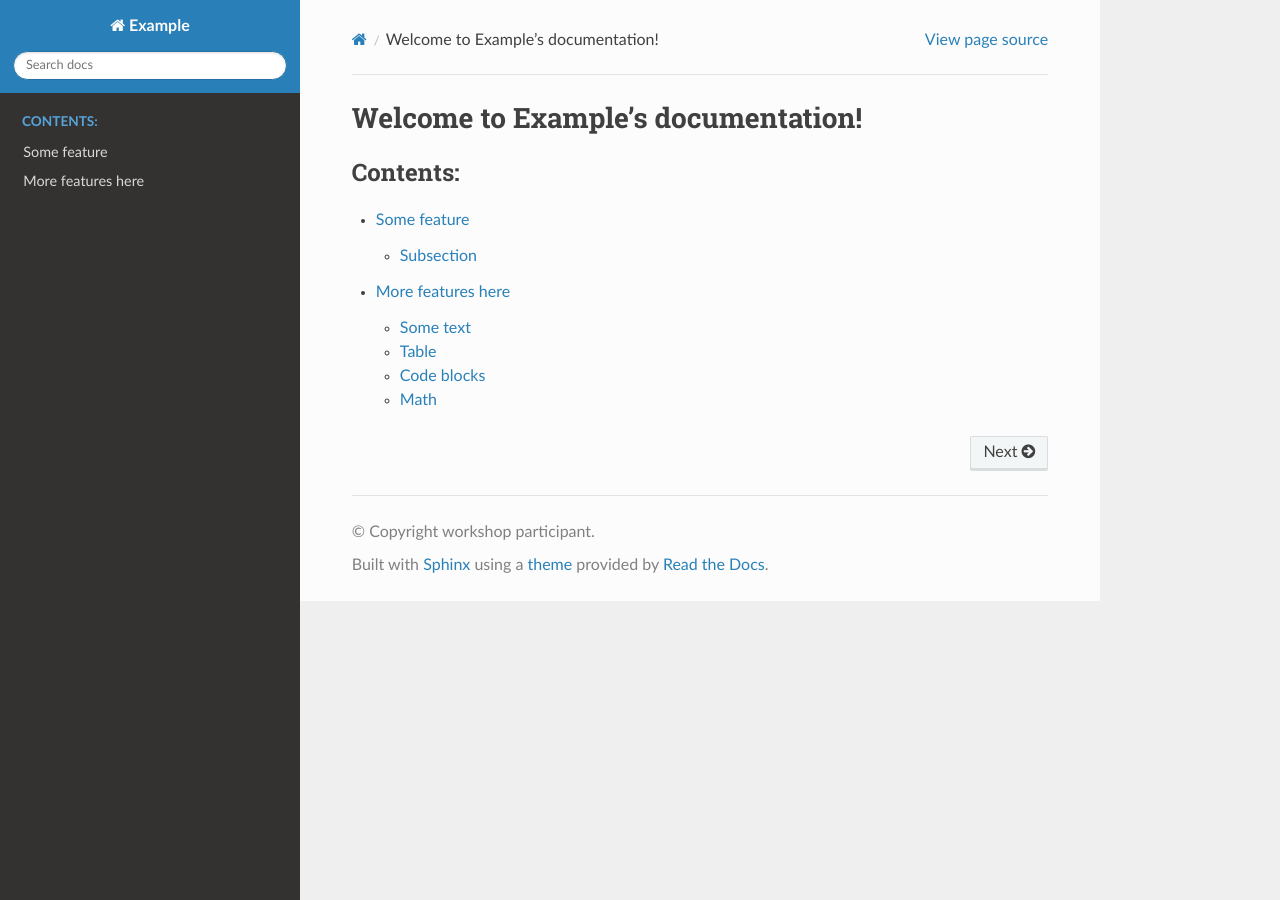
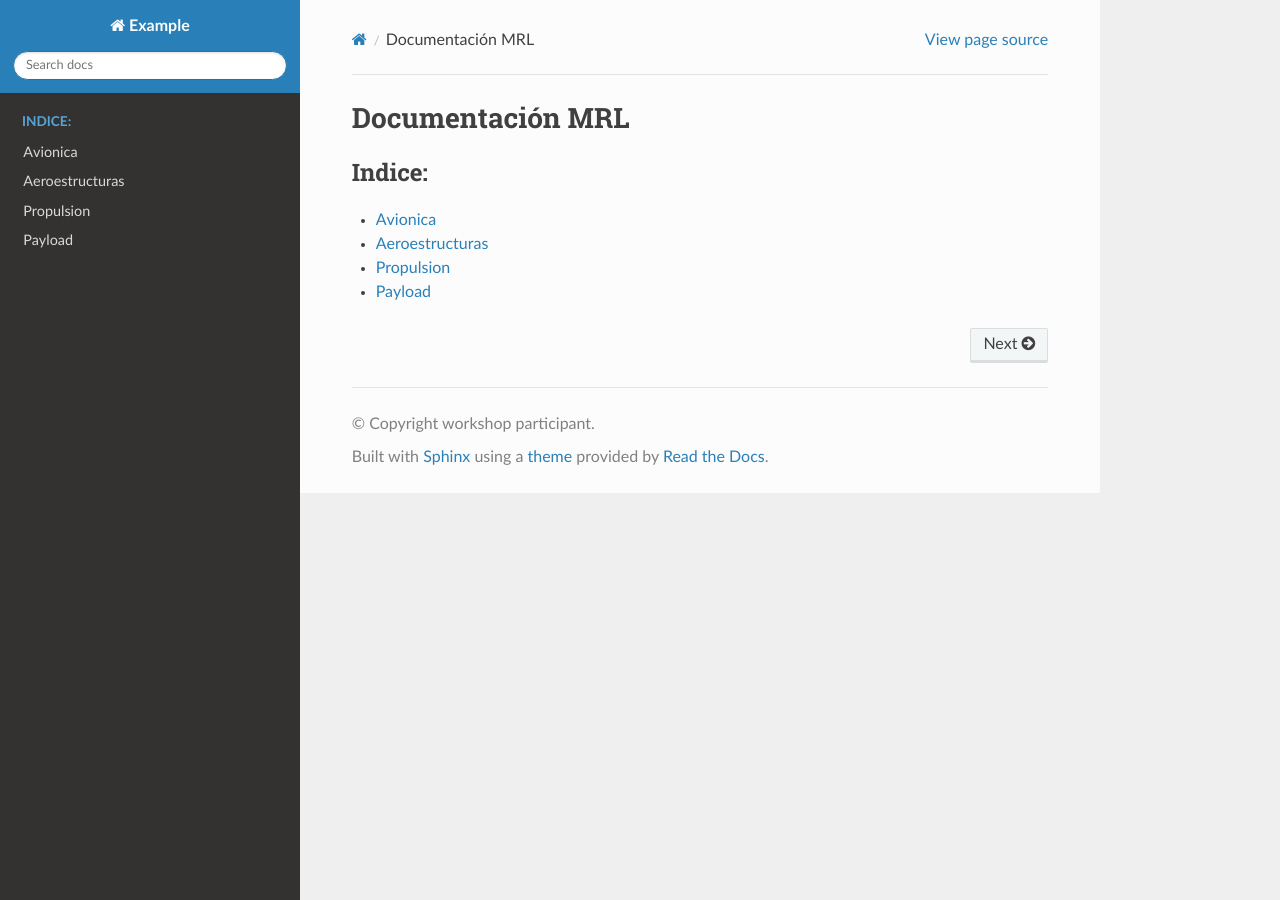
Before and after one commit to MTY-RocketLab/Docs, a Sphinx documentation site: the page built from doc/index.rst, in a window 1280 px wide. Built offline with Sphinx 7.4.7 and the Read the Docs theme 2.0.0, drawn with Linux system fonts in a browser that asks for light colours.

Commit message:
Info update, placeholders

```diff
--- /dev/null
+++ b/doc/aeroestructuras/aeroestructuras.rst
@@ -0,0 +1,4 @@
+Aeroestructuras
+===============
+
+Aquí va la doc de aeroestructuras
--- /dev/null
+++ b/doc/avionica/avionica.rst
@@ -0,0 +1,4 @@
+Avionica
+=========
+
+Aquí va la doc de avionica
--- a/doc/conf.py
+++ b/doc/conf.py
@@ -15,7 +15,7 @@ release = '0.1'
 # -- General configuration ---------------------------------------------------
 # https://www.sphinx-doc.org/en/master/usage/configuration.html#general-configuration
 
-extensions = ['myst_parser']
+extensions = ['myst_parser', 'sphinx_rtd_theme',]
 
 templates_path = ['_templates']
 exclude_patterns = ['_build', 'Thumbs.db', '.DS_Store']
@@ -24,5 +24,5 @@ exclude_patterns = ['_build', 'Thumbs.db', '.DS_Store']
 # -- Options for HTML output -------------------------------------------------
 # https://www.sphinx-doc.org/en/master/usage/configuration.html#options-for-html-output
 
-html_theme = 'sphinx_rtd_theme'
-html_static_path = ['_static']
+html_theme = "sphinx_rtd_theme"
+html_static_path = []
--- a/doc/index.rst
+++ b/doc/index.rst
@@ -1,14 +1,11 @@
-.. Example documentation master file, created by
-   sphinx-quickstart on Sat Sep 23 20:35:12 2023.
-   You can adapt this file completely to your liking, but it should at least
-   contain the root `toctree` directive.
-
-Welcome to Example's documentation!
+Documentación MRL
 ===================================
 
 .. toctree::
    :maxdepth: 2
-   :caption: Contents:
+   :caption: Indice:
 
-   some-feature.md
-   another-feature.md
+   avionica/avionica
+   aeroestructuras/aeroestructuras
+   propulsion/propulsion
+   payload/payload
--- /dev/null
+++ b/doc/payload/payload.rst
@@ -0,0 +1,4 @@
+Payload
+========
+
+Aquí va la doc de payload
--- /dev/null
+++ b/doc/propulsion/propulsion.rst
@@ -0,0 +1,4 @@
+Propulsion
+==========
+
+Aquí va la doc de propulsion
```
Also changed, not shown: README.md (+2 -3 lines), doc/another-feature.md (deleted, +0 -51 lines), doc/some-feature.md (deleted, +0 -14 lines), src/README.md (deleted), 3 other files.
